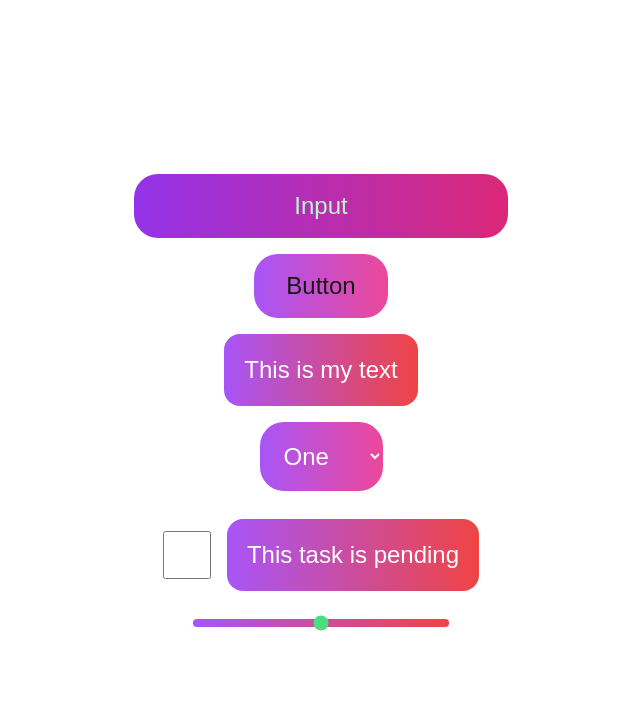
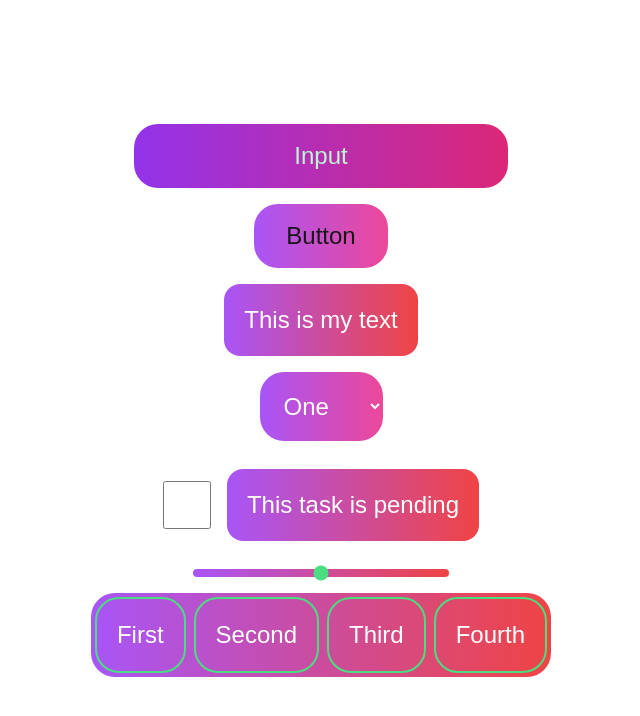
Before and after one commit to nitesh545/lifame, a Next.js app: page / in a window 1280 px wide. Shown: the top 716 px of the page, without its empty margins (319-959 px from the left). Built offline with nearby package versions, Linux system fonts and the light colour scheme.

Commit message:
new component buttonGroup

```diff
--- /dev/null
+++ b/app/components/buttonGroup.jsx
@@ -0,0 +1,34 @@
+"use client";
+
+import React from 'react';
+
+const buttons = [
+	"First", "Second", "Third", "Fourth"
+];
+
+const ButtonGroup = () => {
+	return (
+		<div className="w-screen">
+			<div className="flex justify-center content-center items-center">
+				<div className="flex bg-gradient-to-r from-purple-500 to-red-500 rounded-3xl">
+					{
+						buttons.map((button, index) => {return (
+							<button
+								key={index}
+								className="text-white m-1 text-2xl p-5 rounded-3xl border-2 border-green-400"
+								onClick={() => {
+									console.log(`${button} button clicked`);
+								}}
+							>
+								{button}
+							</button>
+						)
+						})
+					}
+				</div>
+			</div>
+		</div>
+	);
+};
+
+export default ButtonGroup;
--- a/app/page.jsx
+++ b/app/page.jsx
@@ -5,6 +5,7 @@ import Text from "@/app/components/text";
 import Select from "@/app/components/select";
 import Checkbox from "@/app/components/checkbox";
 import Slider from "@/app/components/slider";
+import ButtonGroup from "@/app/components/buttonGroup";
 import React from "react";
 
 let components = [
@@ -13,7 +14,8 @@ let components = [
 	{id: 3, type: "Text", component: <Text text="This is my text"/>},
 	{id: 4, type: "Select", component: <Select />},
 	{id: 5, type: "Checkbox", component: <Checkbox />},
-	{id: 6, type: "Slider", component: <Slider />}
+	{id: 6, type: "Slider", component: <Slider />},
+	{id: 7, type: "ButtonGroup", component: <ButtonGroup />},
 ]
 
 export default function Home() {
```
